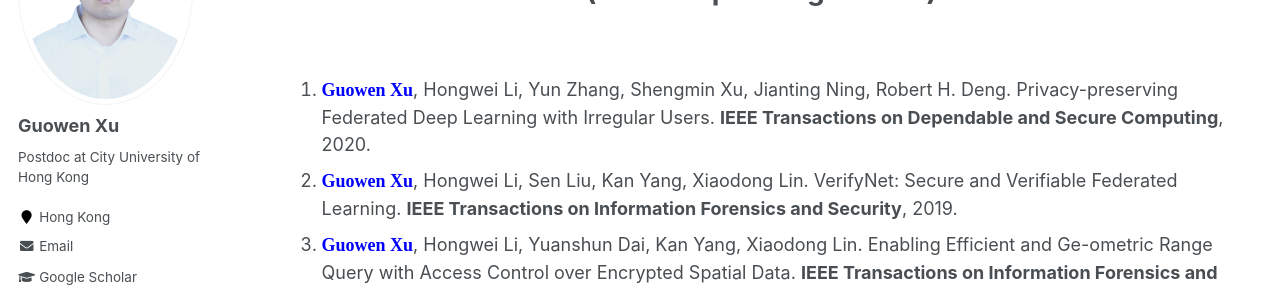
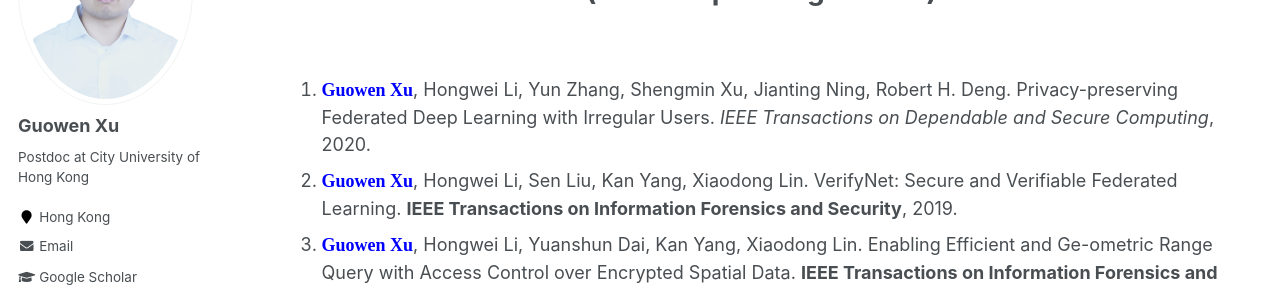
Before and after one commit to Guowen-xu/guowen-xu.github.io, a Jekyll site: the page built from _pages/publications.md, in a window 1280 px wide. Shown: the part 241-531 px from the top of the page. Built offline with Jekyll 4.4.1, drawn with Linux system fonts in a browser that asks for light colours; some web fonts are replaced.

Commit message:
Update publications.md

```diff
--- a/_pages/publications.md
+++ b/_pages/publications.md
@@ -14,7 +14,7 @@ You can find my articles on my [Google Scholar](https://scholar.google.com.hk/ci
 
 
 
-1. **<font face="Times New Roman" color=blue size=4> Guowen Xu</font>**, Hongwei Li, Yun Zhang, Shengmin Xu, Jianting Ning, Robert H. Deng. Privacy-preserving Federated Deep Learning with Irregular Users. **IEEE Transactions on Dependable and Secure Computing**, 2020.
+1. **<font face="Times New Roman" color=blue size=4> Guowen Xu</font>**, Hongwei Li, Yun Zhang, Shengmin Xu, Jianting Ning, Robert H. Deng. Privacy-preserving Federated Deep Learning with Irregular Users. *IEEE Transactions on Dependable and Secure Computing*, 2020.
 2. **<font face="Times New Roman" color=blue size=4> Guowen Xu</font>**, Hongwei Li, Sen Liu, Kan Yang, Xiaodong Lin. VerifyNet: Secure and Verifiable Federated Learning. **IEEE Transactions on Information Forensics and Security**, 2019.
 3. **<font face="Times New Roman" color=blue size=4> Guowen Xu</font>**, Hongwei Li, Yuanshun Dai, Kan Yang, Xiaodong Lin. Enabling Efficient and Ge-ometric Range Query with Access Control over Encrypted Spatial Data. **IEEE Transactions on Information Forensics and Security**,  2018.
 4. **<font face="Times New Roman" color=blue size=4> Guowen Xu</font>**, Xingshuo Han, Shengmin Xu, Tianwei Zhang, Hongwei Li, Xinyi Huang, Robert H Deng. Hercules: Boosting the Performance of Privacy-preserving Federated Learning. **IEEE Transactions on Dependable and Secure Computing**, 2022.
```
